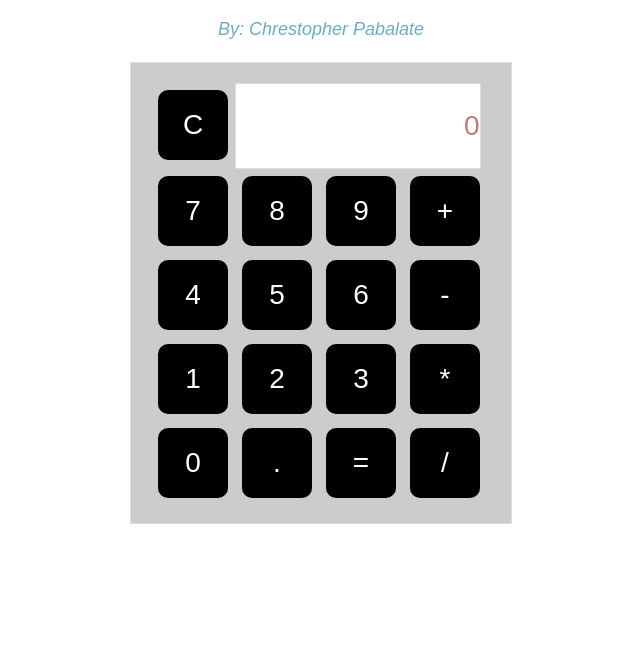
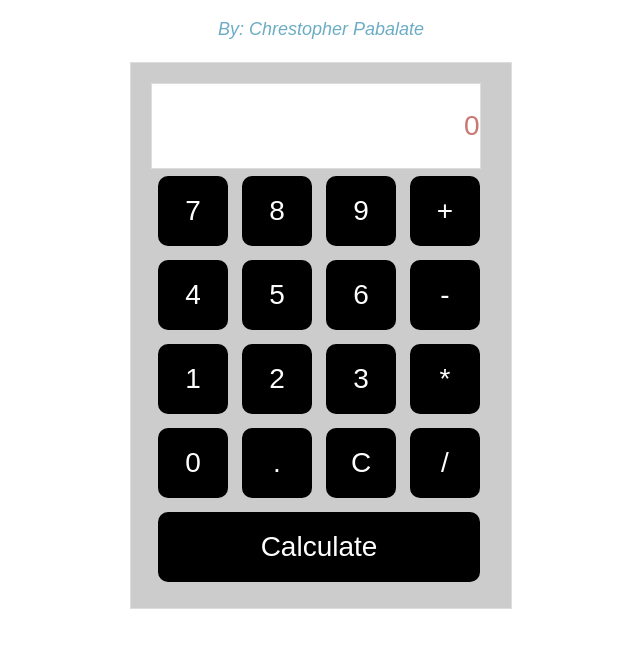
Before and after one commit to crespabs/calculator_Chrestopher_Pabalate, a plain HTML site: page index.html in a window 1280 px wide. Shown: the part 208-853 px from the top of the page, without its empty margins (319-959 px from the left). Before the commit the page ends 800 px from the top, so only its background shows below. Drawn offline with Linux system fonts and the light colour scheme.

Commit message:
My new Calculator using javascript

```diff
--- a/css/style.css
+++ b/css/style.css
@@ -10,7 +10,7 @@ div#calculator {
     width: 340px;
     border: 1px solid #ddd;
     padding: 20px;
-    height: 420px;
+    height: 505px;
   font-size: 28px;
   margin: 0 auto;
 }
@@ -28,7 +28,7 @@ div#calculator {
     text-align: right;
     text-overflow: ellipsis;
     overflow: hidden;
-    width: 8.7em;
+    width:11.7em;
     height: 3em;
     border: 1px solid #ddd;
     background: #fff;
@@ -51,11 +51,16 @@ button {
 button:hover {
     background: #2c0bad;
   }
-
+.equals {
+    width: 11.5em;
+}
+.equals:focus {
+    background: #ffc113;
+}
  button:focus {
     outline: 0; // Better check accessibility
 }
-  button::after {
+button::after {
       animation: zoom 1s;
       animation-iteration-count: 1;
       animation-fill-mode: both; // Fix Firefox from firing animations only once
--- a/index.html
+++ b/index.html
@@ -10,10 +10,7 @@
 
 <div id="calculator" class="calculator">
 
-  <button id="clear" class="clear">C</button>
-
   <div id="monitor" class="monitor">0</div>
-
   <button class="num" data-num="7">7</button>
   <button class="num" data-num="8">8</button>
   <button class="num" data-num="9">9</button>
@@ -31,8 +28,10 @@
 
   <button class="num" data-num="0">0</button>
   <button class="num" data-num=".">.</button>
-  <button id="equals" class="equals" data-result="">=</button>
+  <button id="clear" class="clear">C</button>
   <button data-ops="divided by" class="ops">/</button>
+  <button id="equals" class="equals" data-result="">Calculate</button>
+
 </div>
 
 <button id="reset" class="reset">Reset Universe?</button>
```
